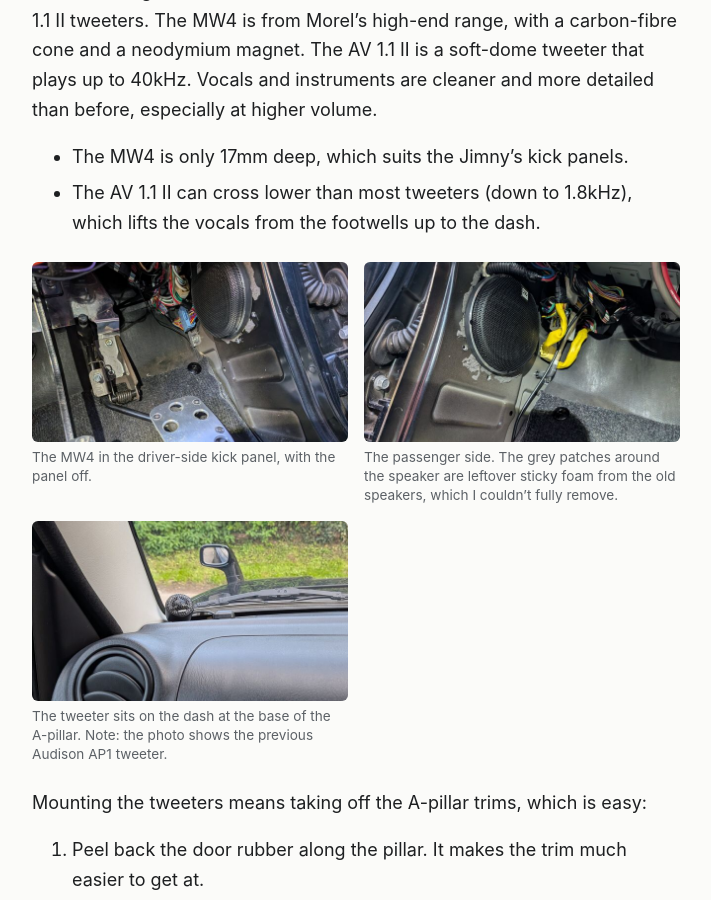
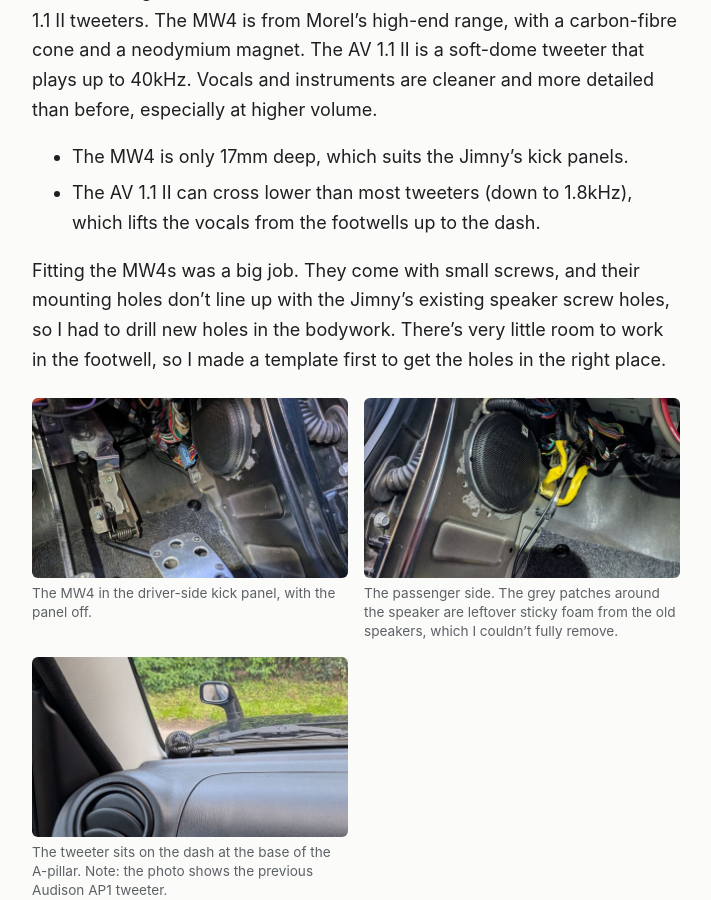
Before and after one commit to badsyntax/jimny-sound, a Jekyll site: the page built from docs/index.md, in a window 1280 px wide and 900 px high, scrolled down 9884 px. Shown: the whole window, without its empty margins (284-995 px from the left). Built offline with Jekyll 4.4.1, drawn with Linux system fonts in a browser that asks for light colours.

Commit message:
Blog: add a note on mounting the MW4s

```diff
--- a/docs/index.md
+++ b/docs/index.md
@@ -336,6 +336,11 @@ before, especially at higher volume.
 - The AV 1.1 II can cross lower than most tweeters (down to 1.8kHz), which lifts the vocals from the
   footwells up to the dash.
 
+Fitting the MW4s was a big job. They come with small screws, and their mounting holes don't line up
+with the Jimny's existing speaker screw holes, so I had to drill new holes in the bodywork. There's
+very little room to work in the footwell, so I made a template first to get the holes in the right
+place.
+
 ![MW4 fitted in the driver-side kick panel](images/thumbs/29-mw4-driver.jpg)
 *The MW4 in the driver-side kick panel, with the panel off.*
 
```
